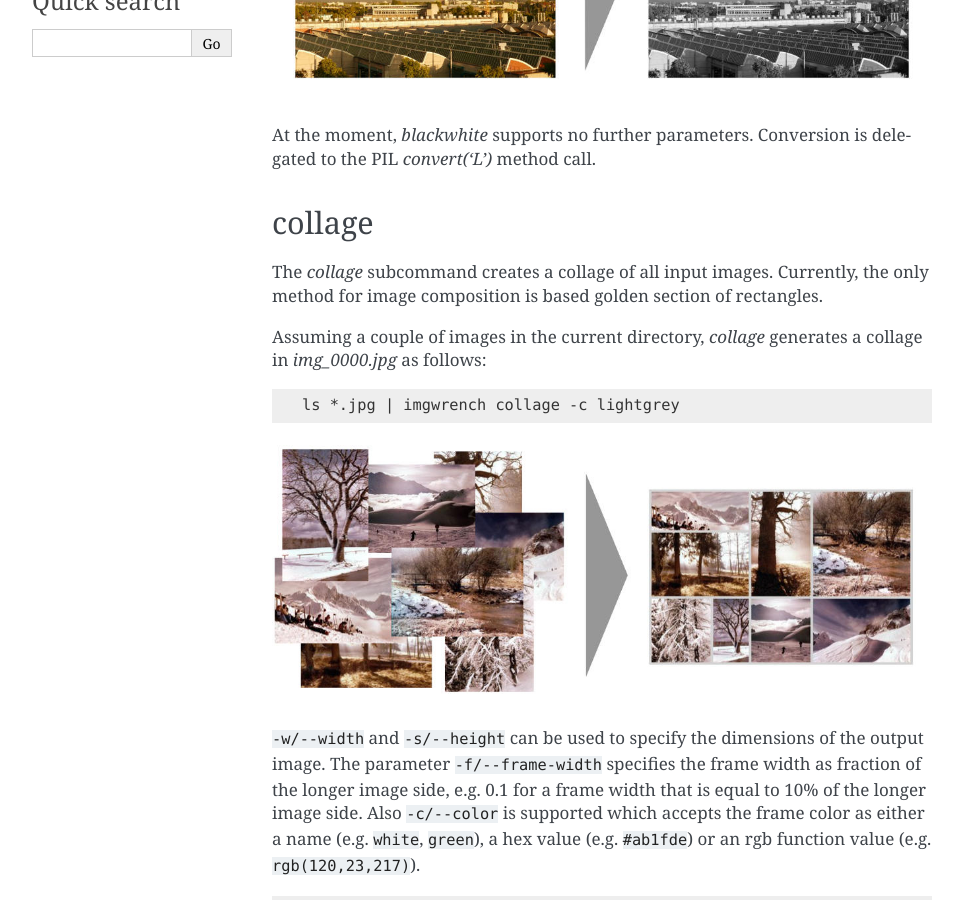
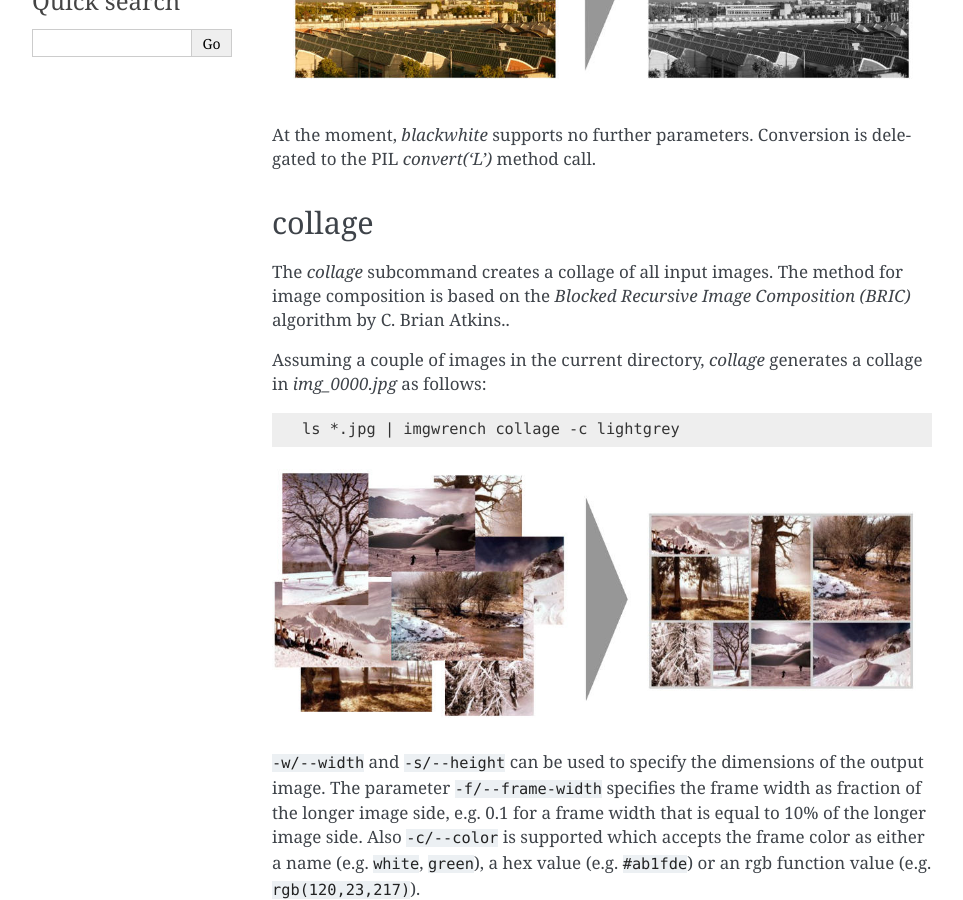
Before and after one commit to luphord/imgwrench, a Sphinx documentation site: the page built from docs/usage.rst, in a window 1280 px wide and 900 px high, scrolled down 471 px. Shown: the whole window, without its empty margins (148-1111 px from the left). Built offline with Sphinx 7.4.7, drawn with Linux system fonts in a browser that asks for light colours; pages that are not in the unit, such as notebooks, are missing from menus.

Commit message:
update docs

```diff
--- a/docs/usage.rst
+++ b/docs/usage.rst
@@ -24,8 +24,9 @@ is delegated to the PIL `convert('L')` method call.
 collage
 =======
 
-The `collage` subcommand creates a collage of all input images. Currently, the
-only method for image composition is based golden section of rectangles.
+The `collage` subcommand creates a collage of all input images. The method
+for image composition is based on the `Blocked Recursive Image Composition (BRIC)`
+algorithm by C. Brian Atkins..
 
 Assuming a couple of images in the current directory, `collage` generates a collage
 in `img_0000.jpg` as follows:
```
